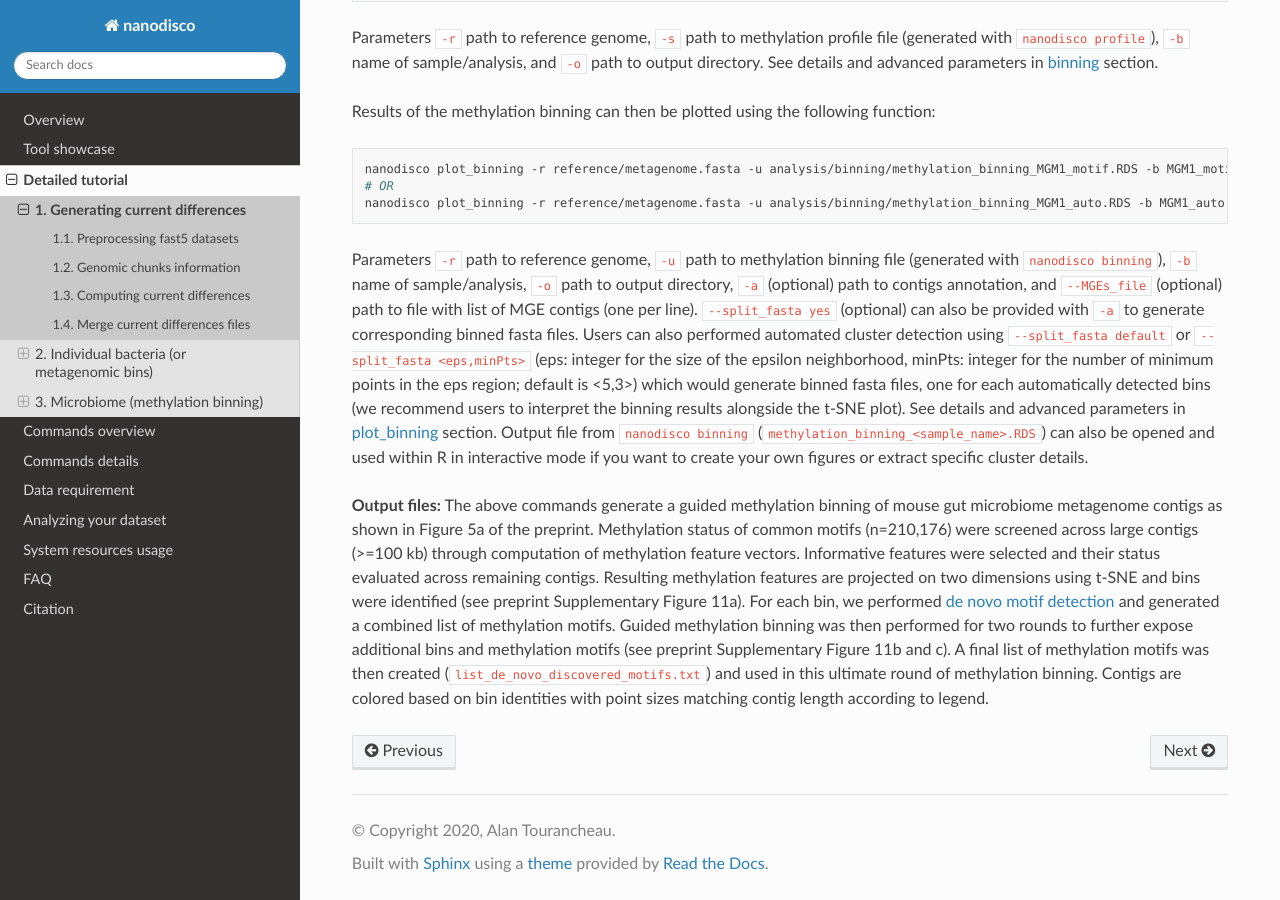
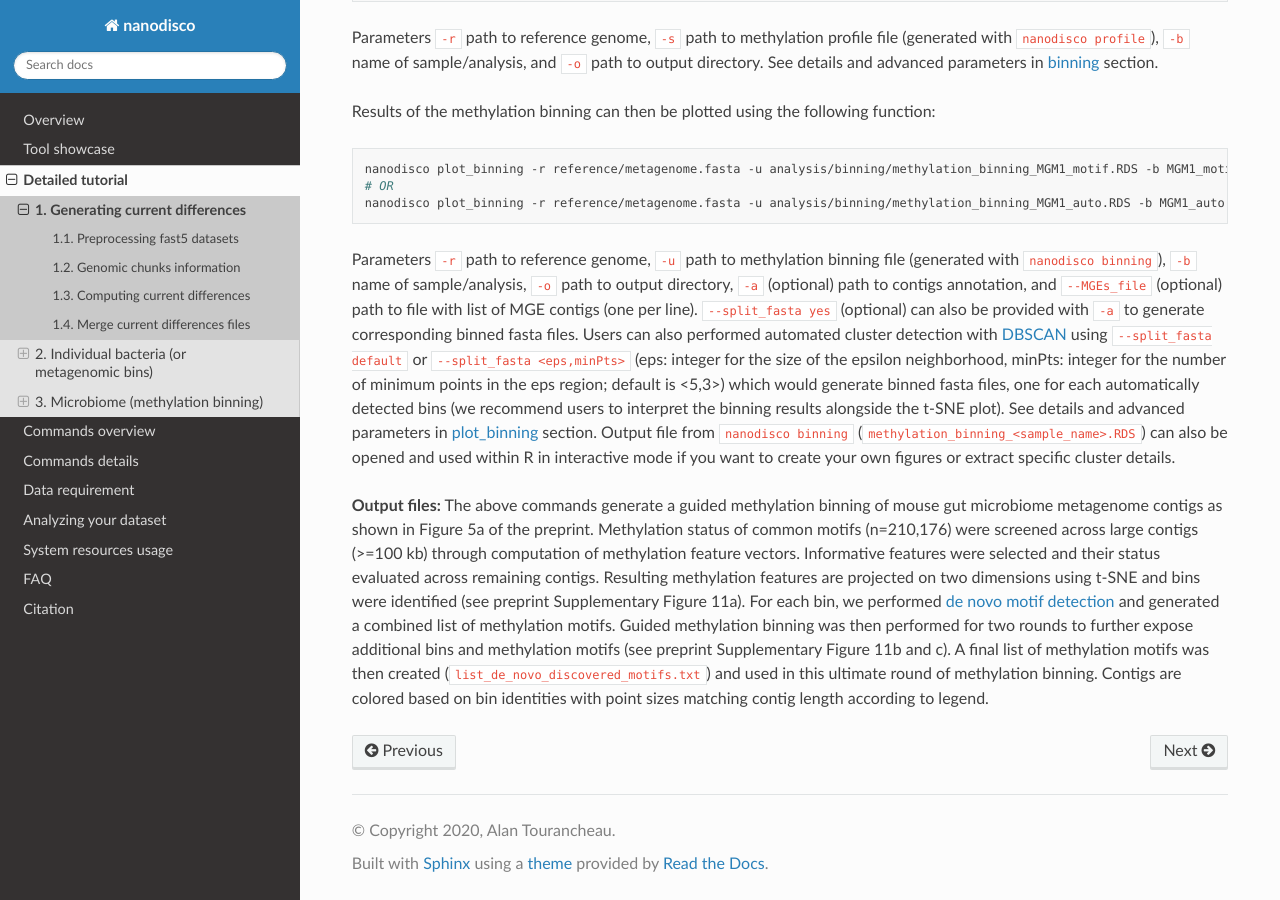
Before and after one commit to fanglab/nanodisco, a Sphinx documentation site: the page built from docs/detailed_tutorial_content.rst, in a window 1280 px wide and 900 px high, scrolled down 8624 px. Built offline with Sphinx 7.4.7 and the Read the Docs theme 2.0.0, drawn with Linux system fonts in a browser that asks for light colours.

Commit message:
Update detailed_tutorial_content.rst

```diff
--- a/docs/detailed_tutorial_content.rst
+++ b/docs/detailed_tutorial_content.rst
@@ -333,6 +333,6 @@ Results of the methylation binning can then be plotted using the following funct
    nanodisco plot_binning -r reference/metagenome.fasta -u analysis/binning/methylation_binning_MGM1_auto.RDS -b MGM1_auto -o analysis/binning -a reference/motif_binning_annotation.RDS --MGEs_file dataset/list_MGE_contigs.txt
 
 Parameters ``-r`` path to reference genome, ``-u`` path to methylation binning file (generated with ``nanodisco binning``), ``-b`` name of sample/analysis, ``-o`` path to output directory, ``-a`` (optional) path to contigs annotation, and ``--MGEs_file`` (optional) path to file with list of MGE contigs (one per line). ``--split_fasta yes`` (optional) can also be provided with ``-a`` to generate corresponding binned fasta files.
-Users can also performed automated cluster detection using ``--split_fasta default`` or ``--split_fasta <eps,minPts>`` (eps: integer for the size of the epsilon neighborhood, minPts: integer for the number of minimum points in the eps region; default is <5,3>) which would generate binned fasta files, one for each automatically detected bins (we recommend users to interpret the binning results alongside the t-SNE plot). See details and advanced parameters in :ref:`plot_binning` section. Output file from ``nanodisco binning`` (``methylation_binning_<sample_name>.RDS``) can also be opened and used within R in interactive mode if you want to create your own figures or extract specific cluster details.
+Users can also performed automated cluster detection with `DBSCAN <https://www.rdocumentation.org/packages/dbscan/versions/1.1-5/>`_ using ``--split_fasta default`` or ``--split_fasta <eps,minPts>`` (eps: integer for the size of the epsilon neighborhood, minPts: integer for the number of minimum points in the eps region; default is <5,3>) which would generate binned fasta files, one for each automatically detected bins (we recommend users to interpret the binning results alongside the t-SNE plot). See details and advanced parameters in :ref:`plot_binning` section. Output file from ``nanodisco binning`` (``methylation_binning_<sample_name>.RDS``) can also be opened and used within R in interactive mode if you want to create your own figures or extract specific cluster details.
 
 **Output files:** The above commands generate a guided methylation binning of mouse gut microbiome metagenome contigs as shown in Figure 5a of the preprint. Methylation status of common motifs (n=210,176) were screened across large contigs (>=100 kb) through computation of methylation feature vectors. Informative features were selected and their status evaluated across remaining contigs. Resulting methylation features are projected on two dimensions using t-SNE and bins were identified (see preprint Supplementary Figure 11a). For each bin, we performed :ref:`de novo motif detection<de_novo_motif_detection>` and generated a combined list of methylation motifs. Guided methylation binning was then performed for two rounds to further expose additional bins and methylation motifs (see preprint Supplementary Figure 11b and c). A final list of methylation motifs was then created (``list_de_novo_discovered_motifs.txt``) and used in this ultimate round of methylation binning. Contigs are colored based on bin identities with point sizes matching contig length according to legend.
```
